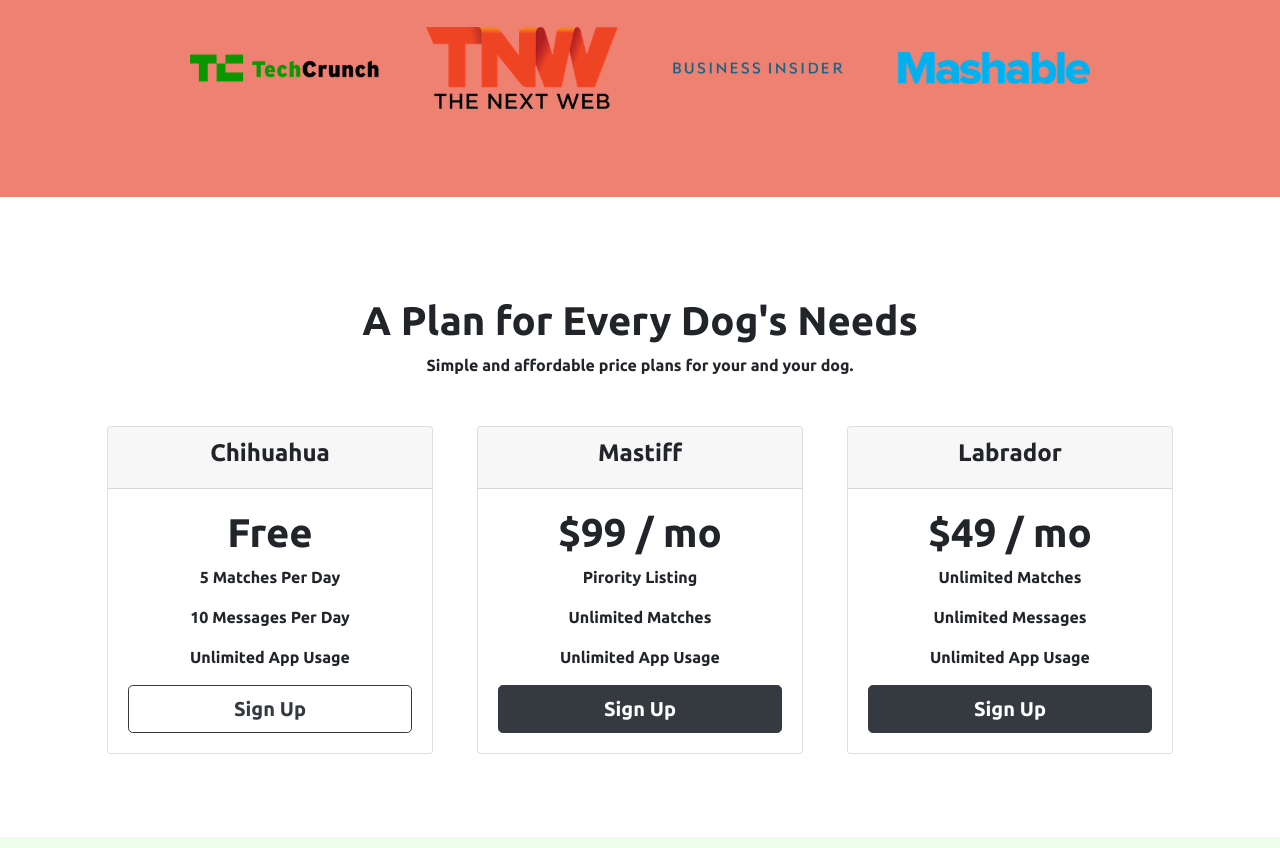
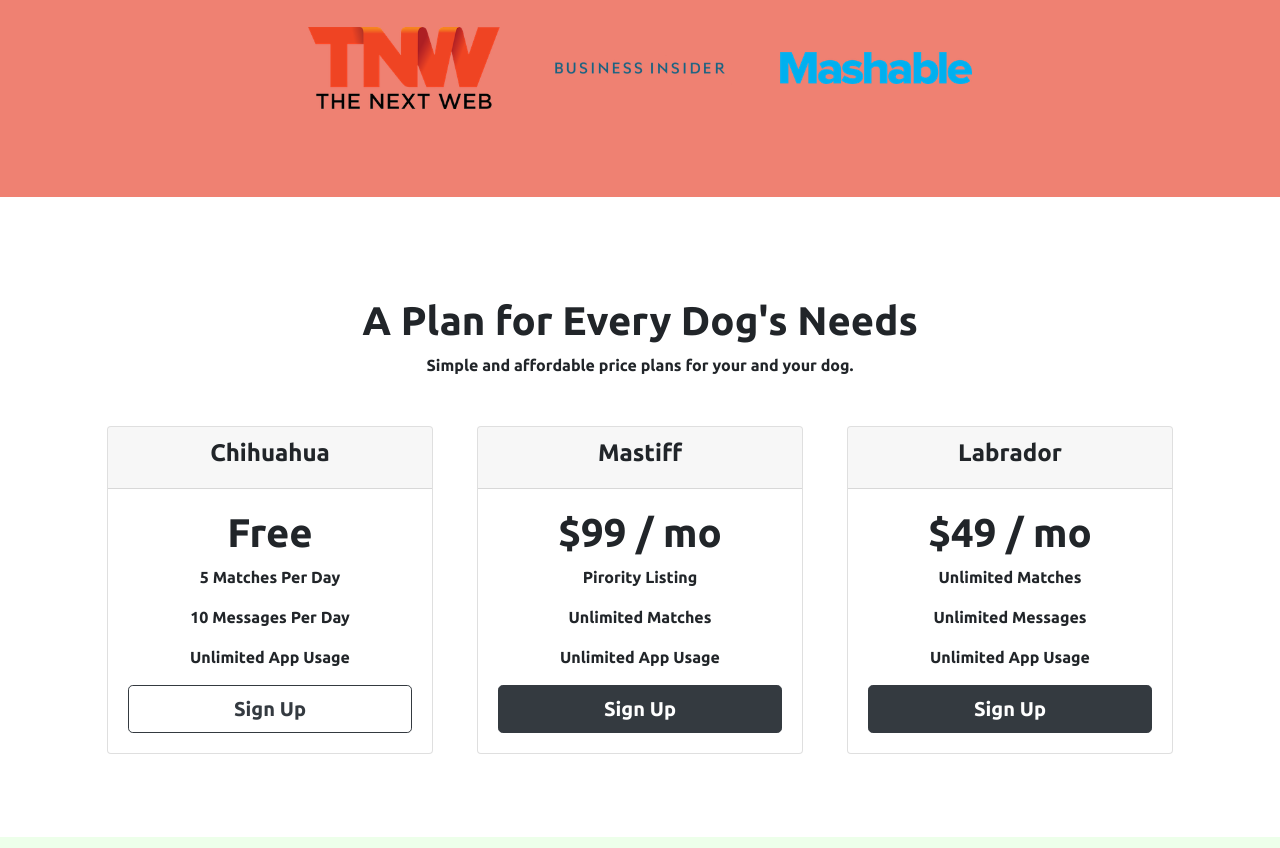
Before and after one commit to vishalsingh99/tindog, a plain HTML site: page index.html in a window 1280 px wide. Shown: the part 1597-2445 px from the top of the page. Drawn offline with nearby package versions, Linux system fonts and the light colour scheme.

Commit message:
Update index.html

```diff
--- a/index.html
+++ b/index.html
@@ -132,7 +132,6 @@
   <!-- Press -->
 
   <section id="press">
-    <img class="press-pic" src="images/techcrunch.png" alt="tc-logo">
     <img class="press-pic" src="images/tnw.png" alt="tnw-logo">
     <img class="press-pic" src="images/bizinsider.png" alt="biz-insider-logo">
     <img class="press-pic" src="images/mashable.png" alt="mashable-logo">
```
